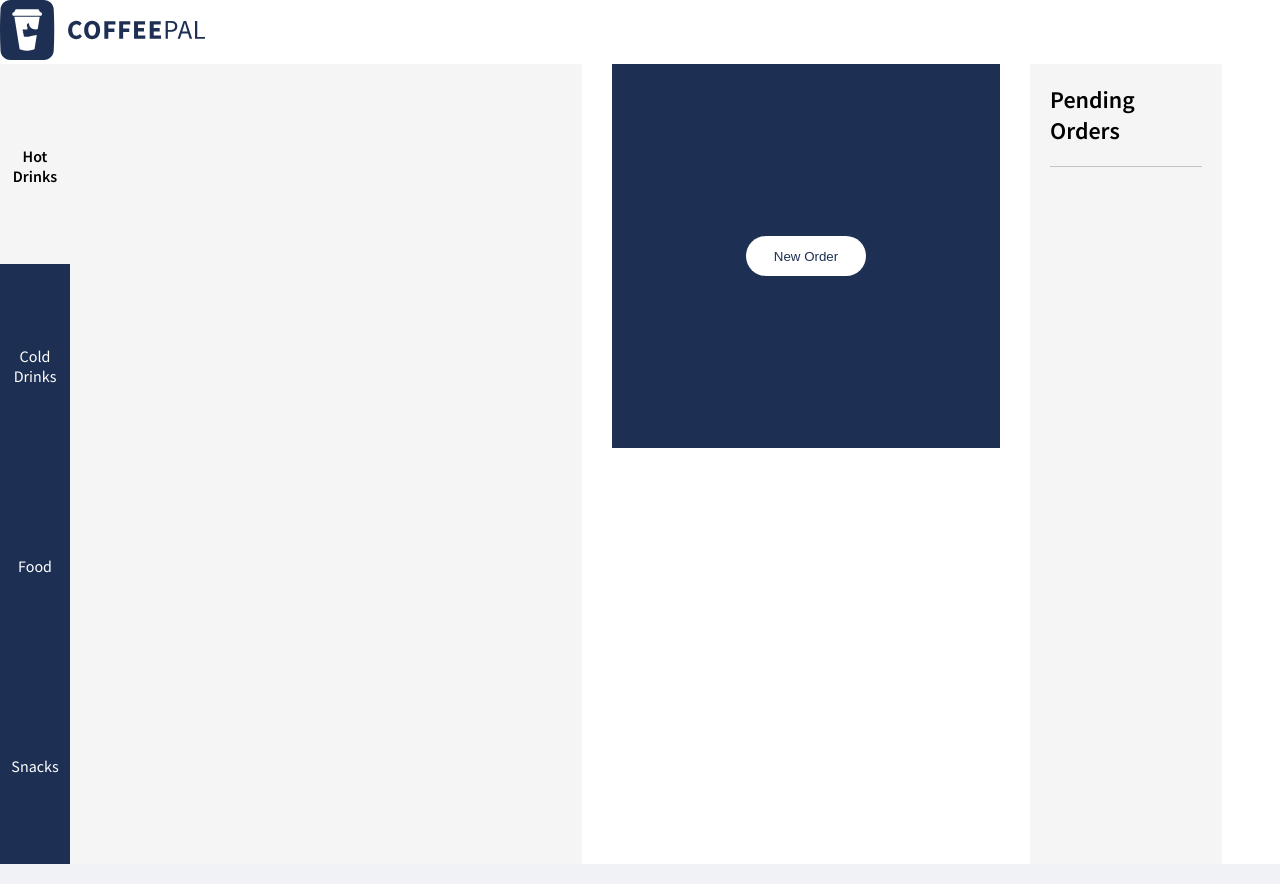
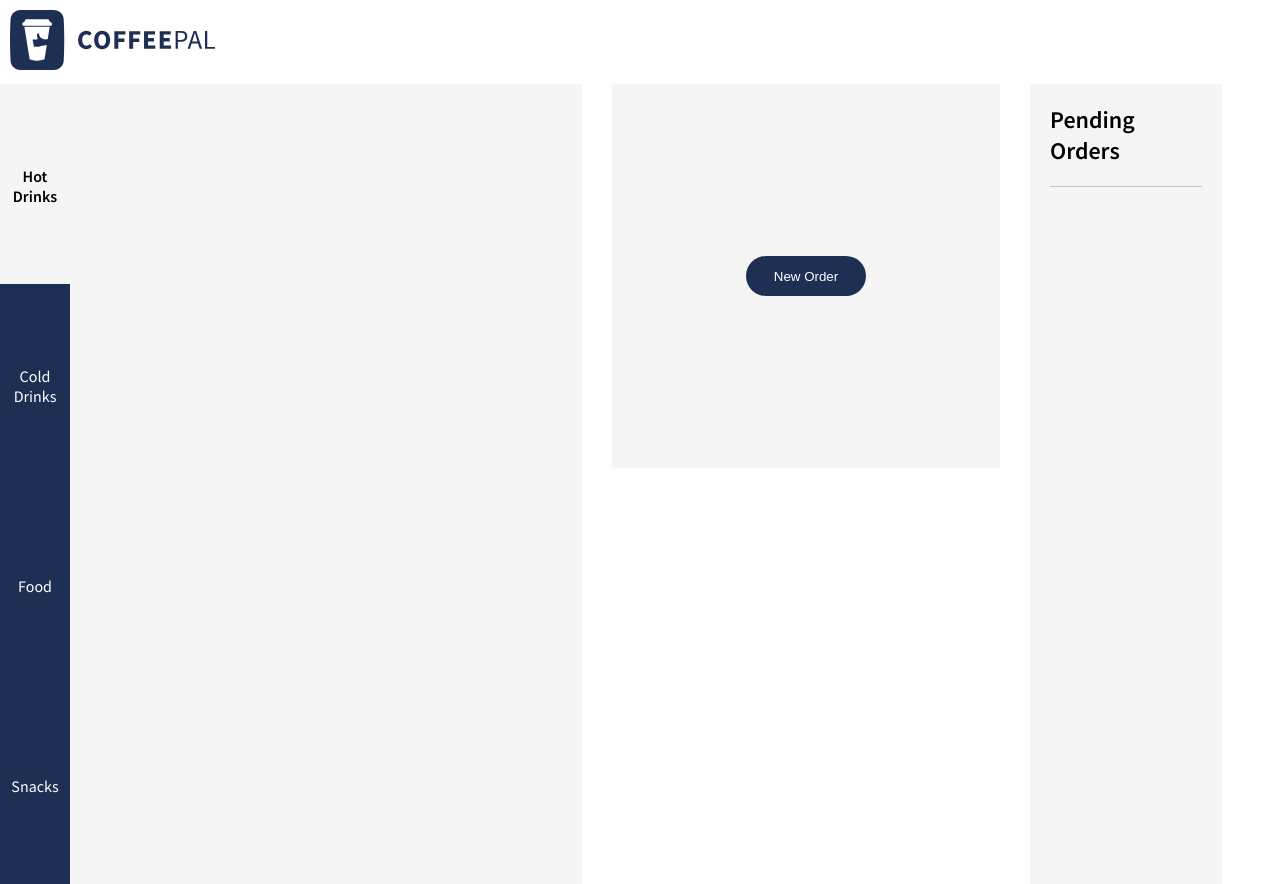
Before and after one commit to sambrock/CoffeePal, a PHP site: page /order.php in a window 1280 px wide. Run offline with PHP 8.4, Linux system fonts and the light colour scheme; data that the repository does not hold is empty; some libraries are stand-ins or nearby versions.

Commit message:
Added new styles.

```diff
--- a/style/style.css
+++ b/style/style.css
@@ -11,6 +11,10 @@ h1,h2,h3{
     font-weight: 600;
     display: inline-block;
 }
+#logo{
+    padding: 10px;
+}
+
 /* order */
 .container{
     display: grid;
@@ -93,24 +97,13 @@ h1,h2,h3{
     position: absolute;
     height: 100%;
     width: 100%;
-    background: #1D2F52;
+    background: #f5f5f5;
     z-index: 1;
     left: 0;
     bottom: 0;
     display: flex;
     align-items: center;
     justify-content: center;
-}
-#add-new-order{
-    border: none;
-    outline: none;
-    background: #fff;
-    color: #1D2F52;
-    border-radius: 20px;
-    cursor: pointer;
-    color: #1D2F52;
-    height: 40px;
-    width: 120px;
 }
 .current-order{
     background: #f5f5f5;
@@ -247,7 +240,7 @@ h1,h2,h3{
     margin: 20px 0 0 0;
     display: flex;
 }
-#add-btn, #pay-btn, .done-btn{
+#add-btn, #pay-btn, .done-btn, #add-new-order{
     border: none;
     outline: none;
     background: #1D2F52;
@@ -257,8 +250,12 @@ h1,h2,h3{
     height: 35px;
     width: 80px;
 }
-#add-btn:hover, #pay-btn:hover{
+#add-btn:hover, #pay-btn:hover, #add-new-order:hover{
     background: #101e2c;
+}
+#add-new-order{
+    height: 40px;
+    width: 120px;
 }
 .option{
     margin: 10px 0;
@@ -342,7 +339,9 @@ h1,h2,h3{
     display: inline-block;
     font-weight: 600;
     font-size: 20px;
-    margin: 0 0 10px 0;
+}
+.pending-order-item{
+    margin: 10px 0;
 }
 .pending-order-item-name{
     display: block;
```
